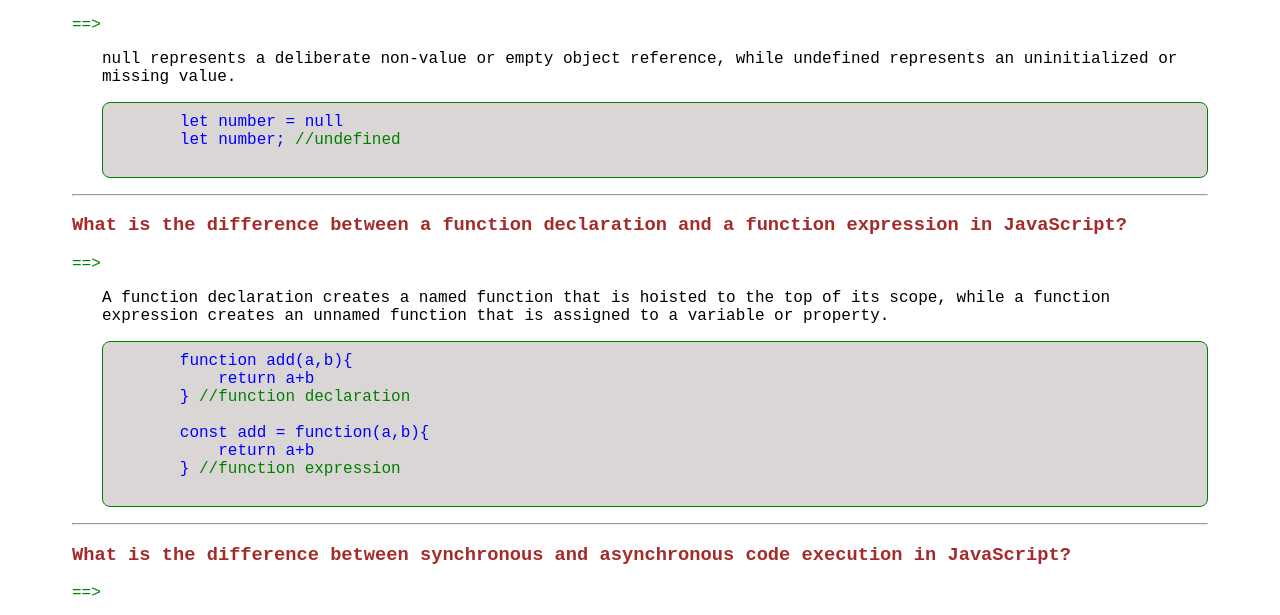
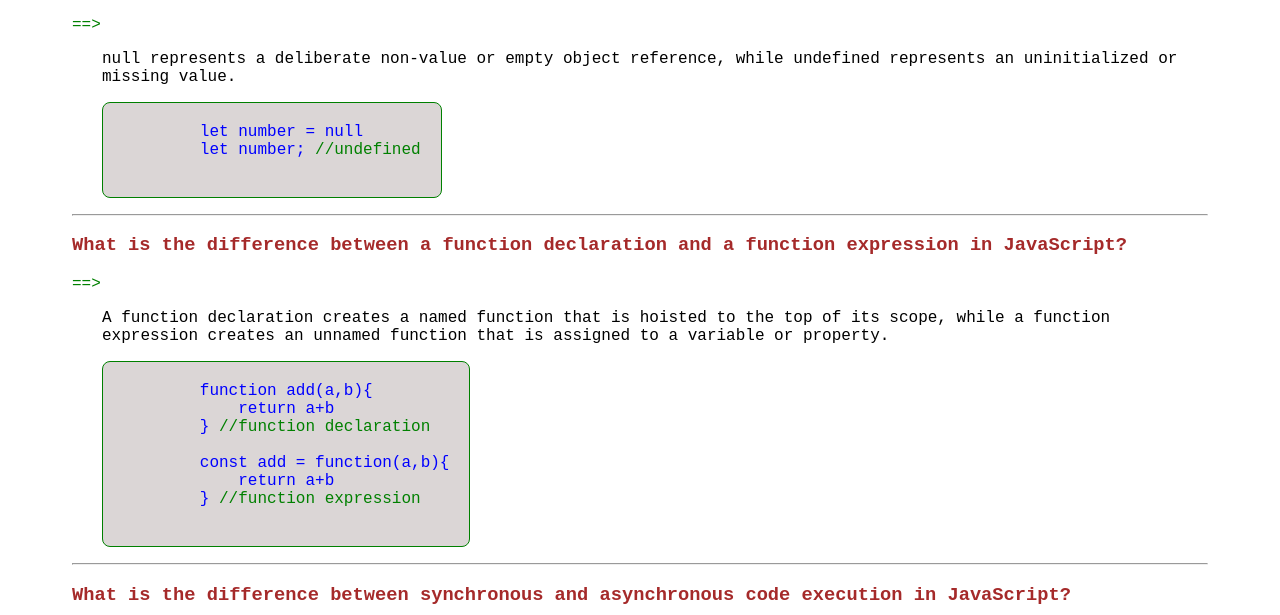
Before and after one commit to avinash-mane/javascript-qutions, a plain HTML site: page index.html in a window 1280 px wide. Shown: the part 105-720 px from the top of the page. Drawn offline with Linux system fonts and the light colour scheme.

Commit message:
Update index.html

```diff
--- a/index.html
+++ b/index.html
@@ -27,7 +27,8 @@
         pre {
             margin-left: 30px;
             border: 1px solid green;
-            padding: 10px 0px;
+            padding: 20px;
+            width: fit-content;
             color: blue;
             border-radius: 8px;
             background: rgb(219, 214, 214);
```
